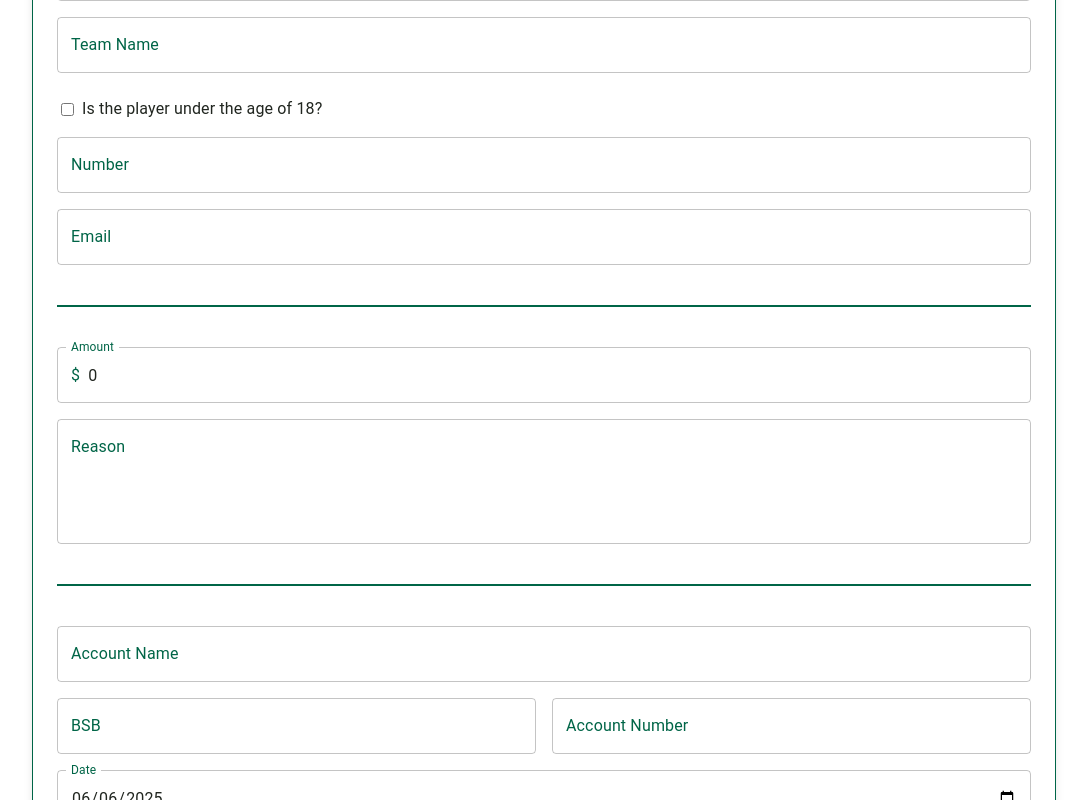
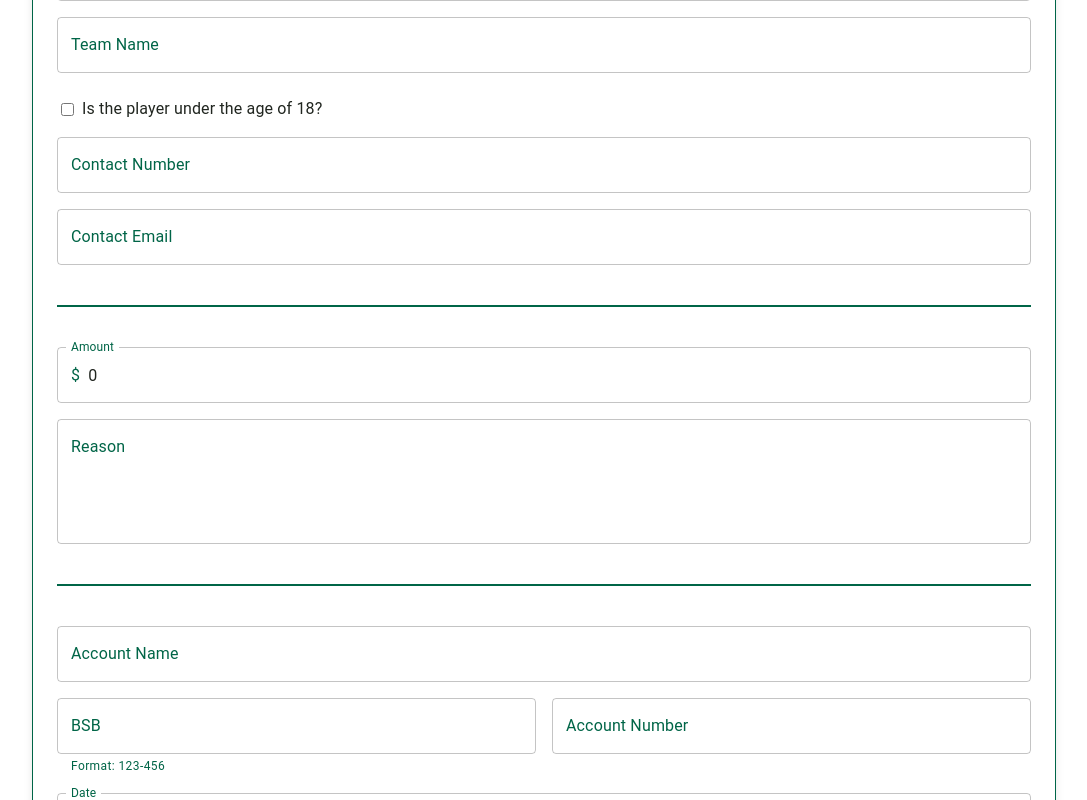
Before and after one commit to DS-LIT/hrba-forms, a React (Create React App) app: page /hrba-reimbursement in a window 1280 px wide. Shown: the part 400-1200 px from the top of the page, without its empty margins (96-1183 px from the left). Built offline with nearby package versions, Linux system fonts and the light colour scheme.

Commit message:
update to forms

```diff
--- a/src/features/dashboard/index.tsx
+++ b/src/features/dashboard/index.tsx
@@ -5,7 +5,7 @@ import NavigationItem from "../../components/navigationItem";
 const Dashboard = () => {
     return (
         <>
-            <h1>Dashboard</h1>
+            <h1>Hills Raiders Forms</h1>
             <Panel><h2>Referee Forms</h2>
                 <NavigationItem to="/tribunal"><>Referee Tribuneral Report</></NavigationItem>
             </Panel>
--- a/src/features/refund-form/index.tsx
+++ b/src/features/refund-form/index.tsx
@@ -72,7 +72,7 @@ const ReimbursementForm = () => {
             accountNumber: '',
             date: new Date().toISOString().split('T')[0],
             contactName: "",
-            contactNumber: '',
+            contactNumber: '', // keep as string
             contactEmail: "",
         },
     });
@@ -239,7 +239,7 @@ const ReimbursementForm = () => {
                     </Box>
                     {/* Conditional Contact Fields */}
                     {isUnder18 ? (
-                        <>
+                        <React.Fragment key="under18">
                             <Controller
                                 name="contactName"
                                 control={control}
@@ -269,7 +269,8 @@ const ReimbursementForm = () => {
                                         {...field}
                                         label="Contact Number"
                                         fullWidth
-                                        type="number"
+                                        type="text"
+                                        inputProps={{ inputMode: 'numeric', pattern: '[0-9]*' }}
                                         error={!!errors.contactNumber}
                                         helperText={errors.contactNumber?.message}
                                     />
@@ -296,14 +297,15 @@ const ReimbursementForm = () => {
                                     />
                                 )}
                             />
-                        </>
+                        </React.Fragment>
                     ) : (
-                        <>
+                        <React.Fragment key="notUnder18">
+                            {/* Do not render contactName at all when not under 18 */}
                             <Controller
                                 name="contactNumber"
                                 control={control}
                                 rules={{
-                                    required: "Number is required",
+                                    required: "Contact number is required",
                                     pattern: {
                                         value: /^[0-9]+$/,
                                         message: "Contact number must be numeric",
@@ -312,9 +314,10 @@ const ReimbursementForm = () => {
                                 render={({ field }) => (
                                     <TextField
                                         {...field}
-                                        label="Number"
+                                        label="Contact Number"
                                         fullWidth
-                                        type="number"
+                                        type="text"
+                                        inputProps={{ inputMode: 'numeric', pattern: '[0-9]*' }}
                                         error={!!errors.contactNumber}
                                         helperText={errors.contactNumber?.message}
                                     />
@@ -324,7 +327,7 @@ const ReimbursementForm = () => {
                                 name="contactEmail"
                                 control={control}
                                 rules={{
-                                    required: "Email is required",
+                                    required: "Contact email is required",
                                     pattern: {
                                         value: /^[^\s@]+@[^\s@]+\.[^\s@]+$/,
                                         message: "Invalid email address",
@@ -333,7 +336,7 @@ const ReimbursementForm = () => {
                                 render={({ field }) => (
                                     <TextField
                                         {...field}
-                                        label="Email"
+                                        label="Contact Email"
                                         fullWidth
                                         type="email"
                                         error={!!errors.contactEmail}
@@ -341,7 +344,7 @@ const ReimbursementForm = () => {
                                     />
                                 )}
                             />
-                        </>
+                        </React.Fragment>
                     )}
 
                     <Divider colorClass="primary" />
@@ -408,16 +411,30 @@ const ReimbursementForm = () => {
                         <Controller
                             name="bsb"
                             control={control}
-                            rules={{ required: "BSB is required" }}
-                            render={({ field }) => (
+                            rules={{
+                                required: "BSB is required",
+                                pattern: {
+                                    value: /^\d{3}-\d{3}$/,
+                                    message: "BSB must be in the format 123-456",
+                                },
+                            }}
+                            render={({ field: { onChange, value, ...rest } }) => (
                                 <TextField
-                                    {...field}
+                                    {...rest}
+                                    value={value}
                                     label="BSB"
-                                    type="number"
+                                    type="text"
                                     fullWidth
-                                    onChange={(e) => field.onChange(parseInt(e.target.value, 10) || 0)}
+                                    inputProps={{ pattern: "\\d{3}-\\d{3}", placeholder: "123-456", maxLength: 7 }}
                                     error={!!errors.bsb}
-                                    helperText={errors.bsb?.message}
+                                    helperText={errors.bsb?.message || "Format: 123-456"}
+                                    onChange={e => {
+                                        let v = e.target.value.replace(/[^0-9]/g, "");
+                                        if (v.length > 3) v = v.slice(0, 3) + '-' + v.slice(3, 6);
+                                        else v = v;
+                                        if (v.length > 7) v = v.slice(0, 7);
+                                        onChange(v);
+                                    }}
                                 />
                             )}
                         />
```
